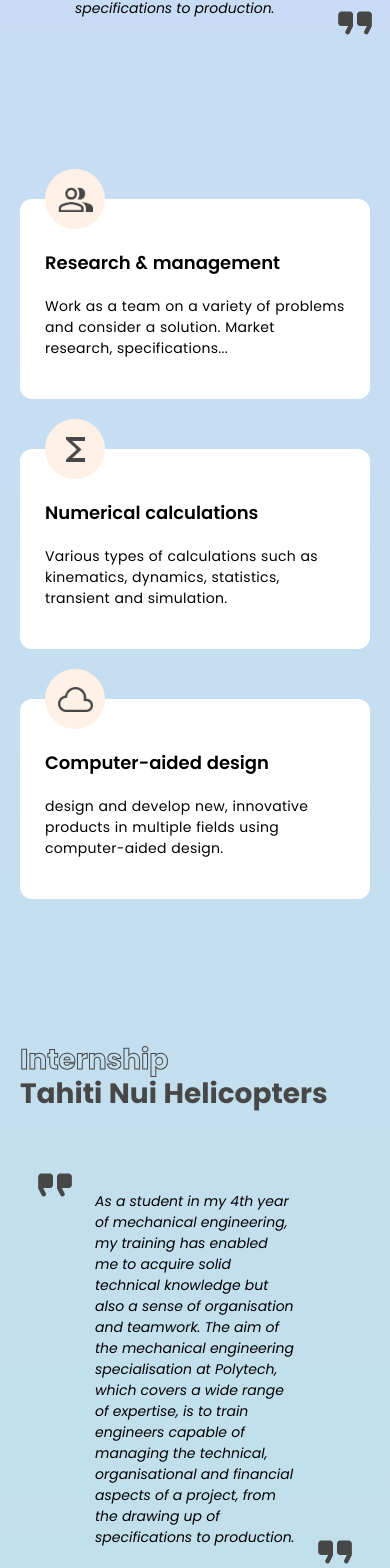
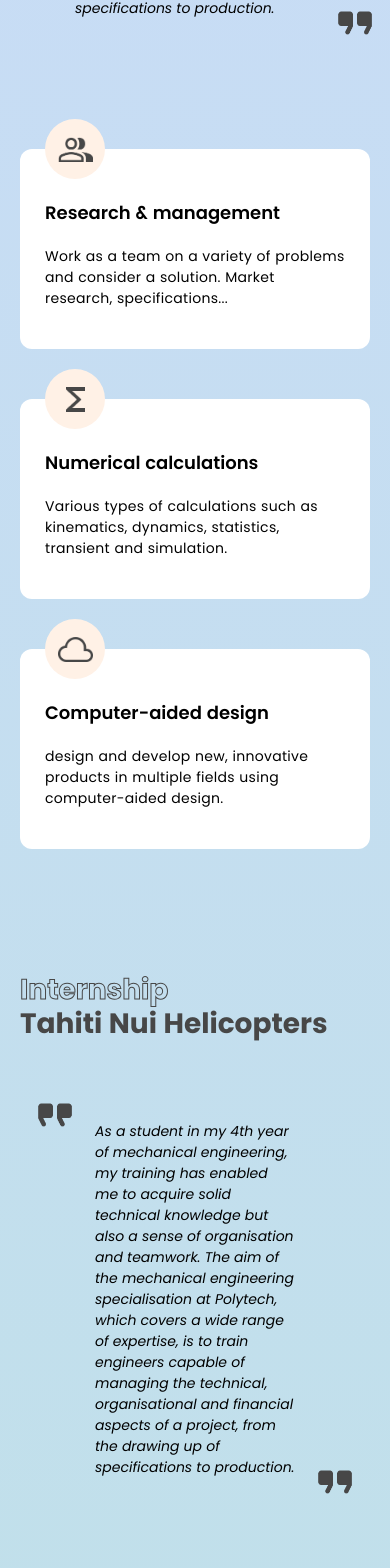
Before and after one commit to elodieEau/elodieEau.github.io, a React (Create React App) app: page / in a window 390 px wide. Shown: the part 1366-2934 px from the top of the page. Built offline with nearby package versions, Linux system fonts and the light colour scheme.

Commit message:
Responsive 2

```diff
--- a/src/styles/Components.css
+++ b/src/styles/Components.css
@@ -10,7 +10,6 @@
     -webkit-text-stroke-color: #474747;
     -webkit-text-fill-color: transparent;
 }
-
 
 .QuoteDiv{
     display: flex;
@@ -99,8 +98,6 @@
     width: 75px;
 }
 
-
-
 .midBox{
     flex: 1;
     display: flex;
@@ -174,6 +171,6 @@
         margin-bottom: 50px;
     }
     .leftBox{
-        margin: 20px;
+        margin: 0 20px 20px 20px;
     }
  }
--- a/src/styles/Mecanical.css
+++ b/src/styles/Mecanical.css
@@ -14,7 +14,9 @@
 }
 
 @media screen and (max-width: 991px) {
-
+    .skillRow{
+        margin-top: 100px;
+    }
 }
 
 @media screen and (max-width: 750px) {
```
